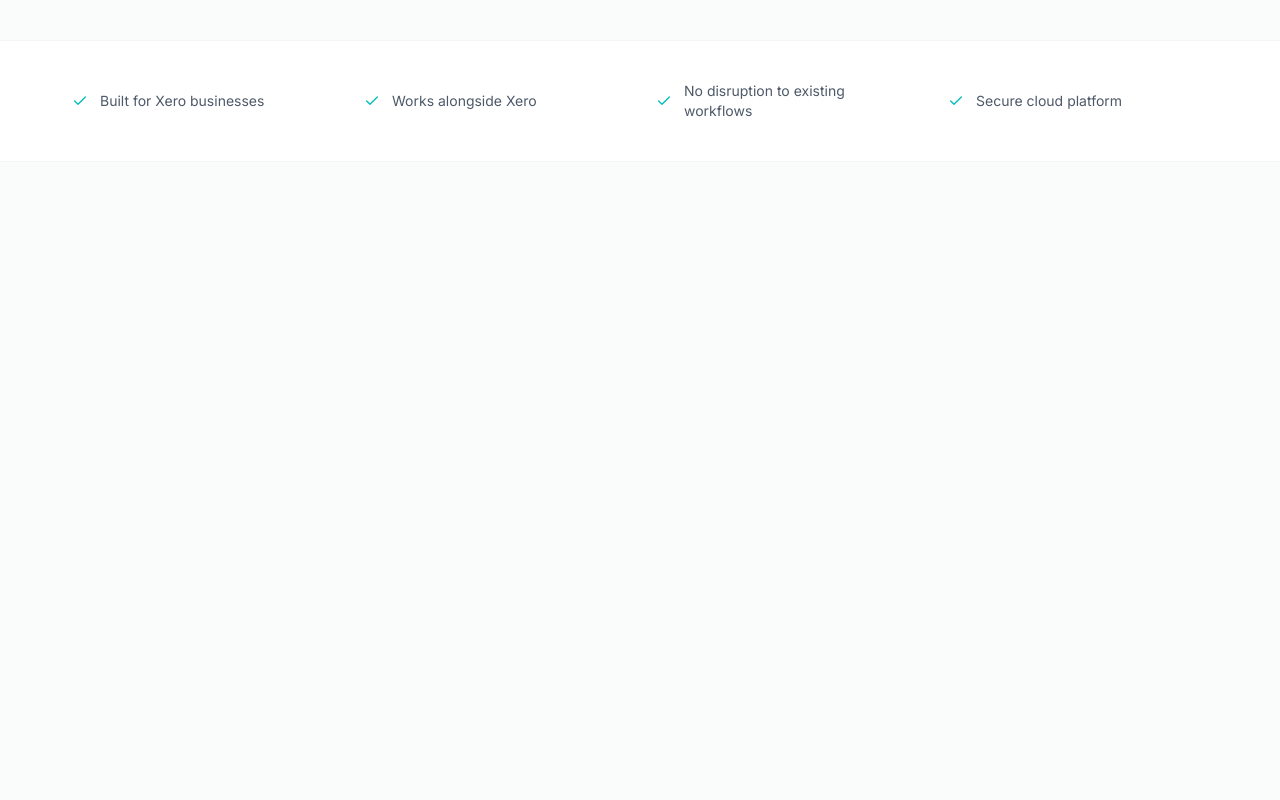
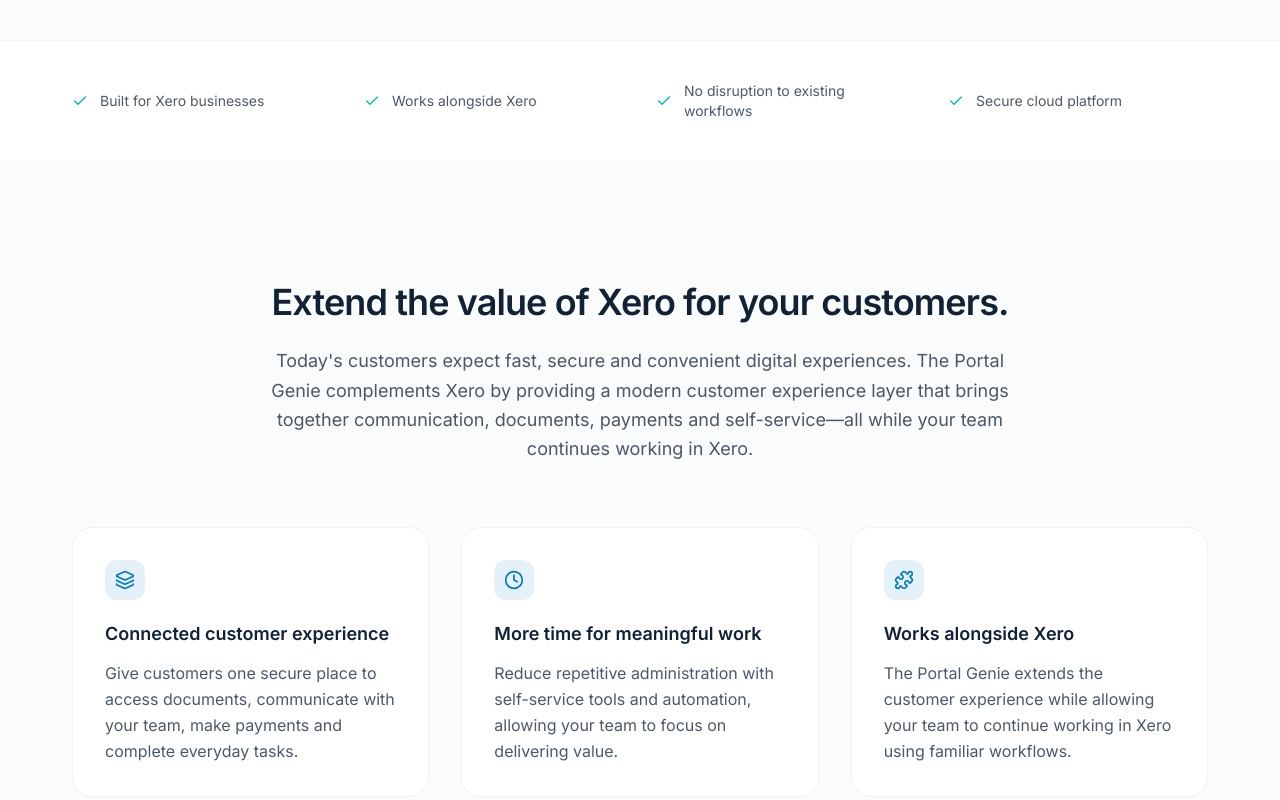
Before and after one commit to ThePortalGenie/portal-genie-site, a Next.js app: page / in a window 1280 px wide. Shown: the part 819-1619 px from the top of the page. Before the commit the page ends 981 px from the top, so only its background shows below. Built offline with nearby package versions, Linux system fonts and the light colour scheme.

Commit message:
Add homepage value extension section

```diff
--- a/app/page.tsx
+++ b/app/page.tsx
@@ -1,11 +1,13 @@
 import { Hero } from "@/components/homepage/Hero";
 import { TrustBar } from "@/components/homepage/TrustBar";
+import { ValueExtension } from "@/components/homepage/ValueExtension";
 
 export default function Home() {
   return (
     <main>
       <Hero />
       <TrustBar />
+      <ValueExtension />
     </main>
   );
 }
--- /dev/null
+++ b/components/homepage/ValueExtension.tsx
@@ -0,0 +1,51 @@
+import { Clock, Layers, Puzzle, type LucideIcon } from "lucide-react";
+import { homepage } from "@/content/homepage";
+import { Container } from "@/components/ui/Container";
+
+const iconMap: Record<string, LucideIcon> = {
+  layers: Layers,
+  clock: Clock,
+  puzzle: Puzzle,
+};
+
+export function ValueExtension() {
+  const { headline, description, cards } = homepage.valueExtension;
+
+  return (
+    <section className="bg-background py-[72px] md:py-24 lg:py-[120px]">
+      <Container>
+        <div className="mx-auto max-w-3xl text-center">
+          <h2 className="text-3xl font-semibold tracking-tight text-portal-navy sm:text-4xl">
+            {headline}
+          </h2>
+          <p className="mt-6 text-base leading-relaxed text-portal-navy/75 sm:text-lg">
+            {description}
+          </p>
+        </div>
+
+        <div className="mt-12 grid gap-6 md:grid-cols-2 lg:mt-16 lg:grid-cols-3 lg:gap-8">
+          {cards.map((card) => {
+            const Icon = iconMap[card.icon];
+
+            return (
+              <article
+                key={card.title}
+                className="rounded-card border border-muted/20 bg-surface p-6 lg:p-8"
+              >
+                <div className="mb-5 inline-flex size-10 items-center justify-center rounded-button bg-portal-blue/10 text-portal-blue">
+                  <Icon className="size-5" strokeWidth={2} aria-hidden="true" />
+                </div>
+                <h3 className="text-lg font-semibold text-portal-navy">
+                  {card.title}
+                </h3>
+                <p className="mt-3 text-sm leading-relaxed text-portal-navy/75 sm:text-base">
+                  {card.description}
+                </p>
+              </article>
+            );
+          })}
+        </div>
+      </Container>
+    </section>
+  );
+}
--- a/content/homepage.ts
+++ b/content/homepage.ts
@@ -31,6 +31,31 @@
       "Secure cloud platform",
     ],
   },
+  valueExtension: {
+    headline: "Extend the value of Xero for your customers.",
+    description:
+      "Today's customers expect fast, secure and convenient digital experiences. The Portal Genie complements Xero by providing a modern customer experience layer that brings together communication, documents, payments and self-service—all while your team continues working in Xero.",
+    cards: [
+      {
+        title: "Connected customer experience",
+        description:
+          "Give customers one secure place to access documents, communicate with your team, make payments and complete everyday tasks.",
+        icon: "layers",
+      },
+      {
+        title: "More time for meaningful work",
+        description:
+          "Reduce repetitive administration with self-service tools and automation, allowing your team to focus on delivering value.",
+        icon: "clock",
+      },
+      {
+        title: "Works alongside Xero",
+        description:
+          "The Portal Genie extends the customer experience while allowing your team to continue working in Xero using familiar workflows.",
+        icon: "puzzle",
+      },
+    ],
+  },
 } as const;
 
 export const hero = homepage.hero;
```
